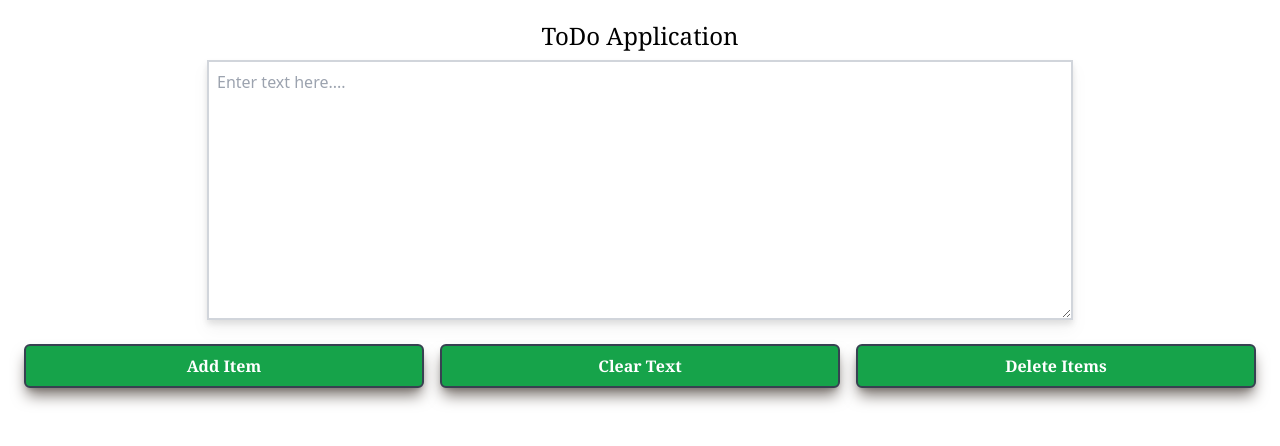
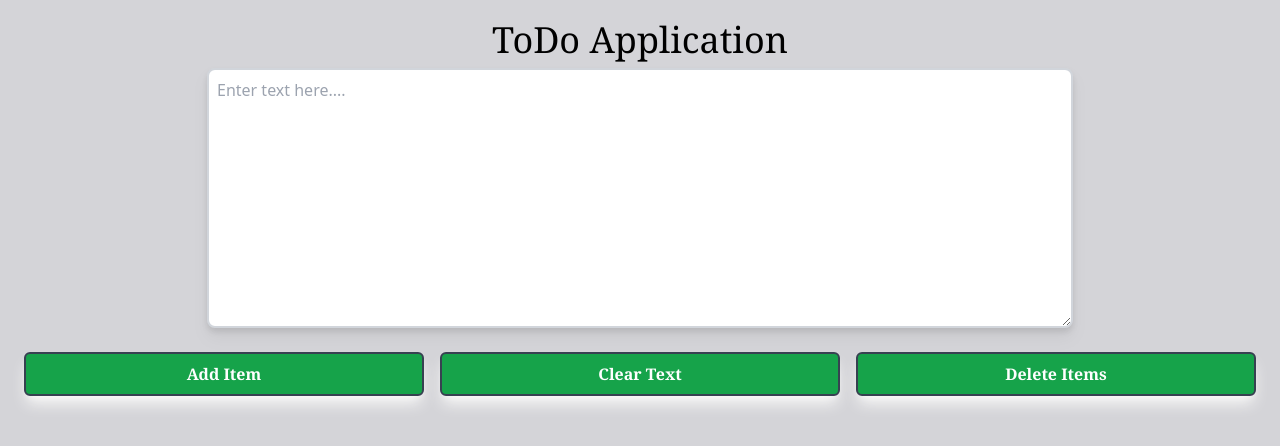
Before and after one commit to hanzalla/ToDoApp, a website: page index.html in a window 1280 px wide. Drawn offline with nearby package versions, Linux system fonts and the light colour scheme.

Commit message:
background color added

```diff
--- a/index.html
+++ b/index.html
@@ -7,20 +7,20 @@
     <link rel="stylesheet" href="style.css">
      <script src="https://cdn.tailwindcss.com"></script>
 </head>
-<body>
+<body class="bg-zinc-300">
     <div class="container">
         <div>
             <div class="flex  justify-center items-center">
-                <h1 class=" text-center mt-5 font-serif text-2xl">ToDo Application</h1>
+                <h1 class=" text-center mt-5 font-serif text-4xl">ToDo Application</h1>
             </div>
-            <div class="flex justify-center items-center m-2  shadow-slate-500 drop-shadow-lg ">
-                <textarea oninput="onkeyUpNullChecking()" class="border-2 p-2 border-gray-300" name="textValue" id="textArea" cols="90" rows="10" placeholder="Enter text here...."></textarea>
+            <div class="flex justify-center items-center m-2  shadow-slate-900 drop-shadow-lg ">
+                <textarea oninput="onkeyUpNullChecking()" class="border-2 p-2 border-gray-300 rounded-lg" name="textValue" id="textArea" cols="90" rows="10" placeholder="Enter text here...."></textarea>
 
             </div>
             <div class="items-center text-center flex justify-around m-4 ">
-                <button id="addBtn" onclick="addItems()"  class="border-2   border-gray-700 p-2 w-full m-2 bg-green-600 text-white font-serif font-bold rounded-md shadow-lg shadow-stone-500 hover:bg-blue-400" type="button">Add Item</button>
-                <button id="clearBtn" onclick="clearText()" class="border-2 border-gray-700 p-2 w-full m-2 bg-green-600 text-white font-serif font-bold rounded-md shadow-lg shadow-stone-500 hover:bg-yellow-400" type="button">Clear Text</button>
-                <button id="deleteBtn" onclick="deleteAll()" class="border-2 border-gray-700 p-2 w-full m-2 bg-green-600 text-white font-serif font-bold rounded-md shadow-lg shadow-stone-500 hover:bg-red-600" type="button">Delete Items</button>
+                <button id="addBtn" onclick="addItems()"  class="border-2   border-gray-700 p-2 w-full m-2 bg-green-600 text-white font-serif font-bold rounded-md shadow-lg shadow-stone-50 hover:bg-blue-400" type="button">Add Item</button>
+                <button id="clearBtn" onclick="clearText()" class="border-2 border-gray-700 p-2 w-full m-2 bg-green-600 text-white font-serif font-bold rounded-md shadow-lg shadow-stone-50 hover:bg-yellow-400" type="button">Clear Text</button>
+                <button id="deleteBtn" onclick="deleteAll()" class="border-2 border-gray-700 p-2 w-full m-2 bg-green-600 text-white font-serif font-bold rounded-md shadow-lg shadow-stone-50 hover:bg-red-600" type="button">Delete Items</button>
             </div>
             <div class="container ">
                 <div  class="text-center text-xl capitalize">
```
